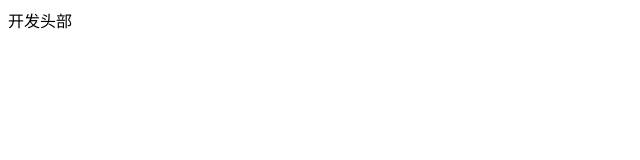
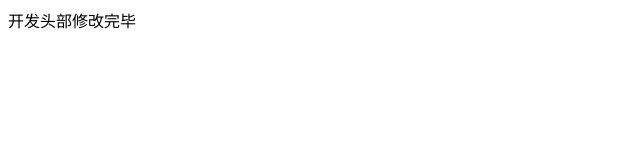
Before and after one commit to yangirls/hahaha, a plain HTML site: page index.html in a window 1280 px wide. Shown: the whole page, without its empty margins (0-640 px from the left). Drawn offline with Linux system fonts and the light colour scheme.

Commit message:
头部bug修复成功

```diff
--- a/index.html
+++ b/index.html
@@ -7,6 +7,6 @@
     <title>Document</title>
 </head>
 <body>
-    <header>开发头部</header>
+    <header>开发头部修改完毕</header>
 </body>
 </html>
```
